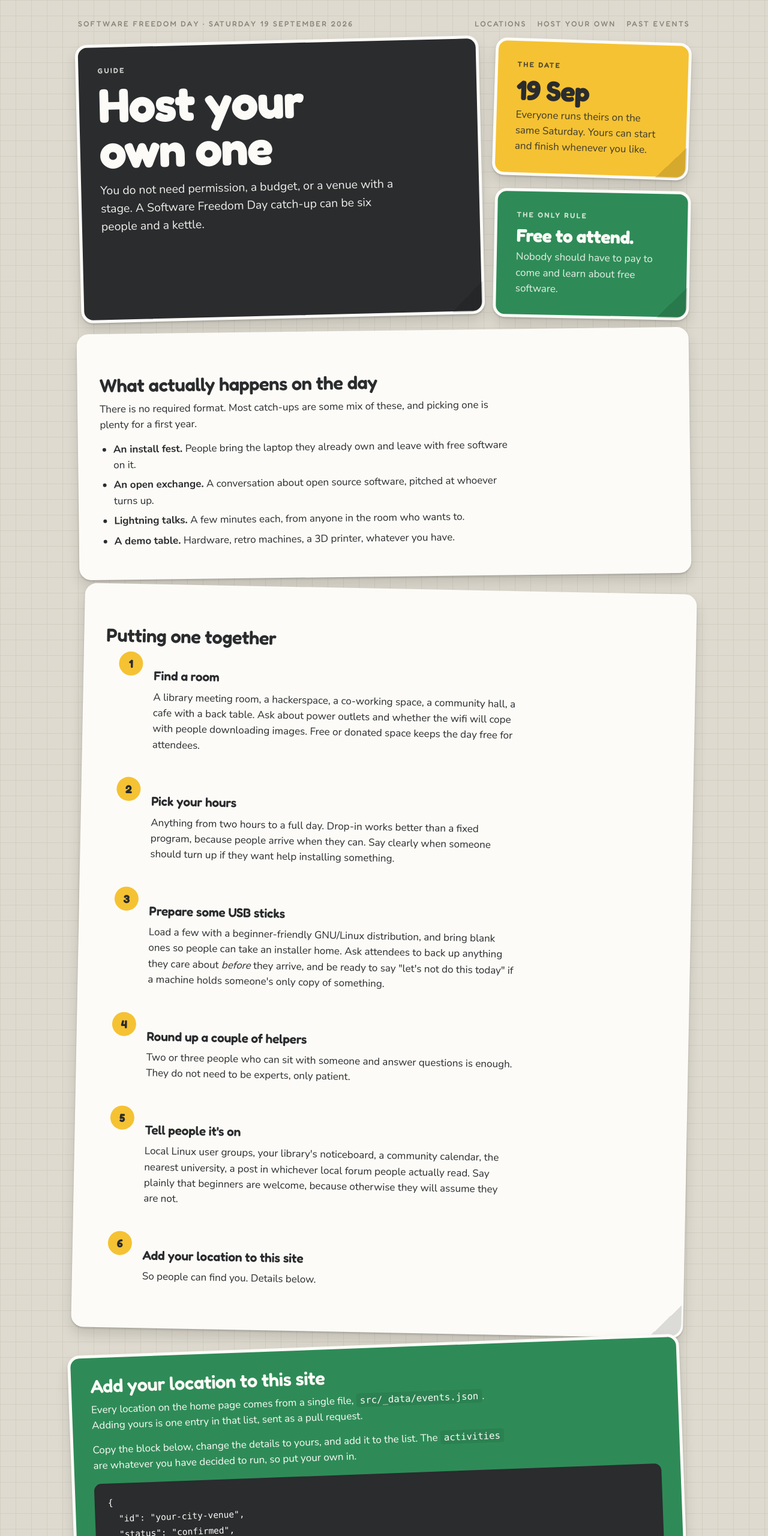
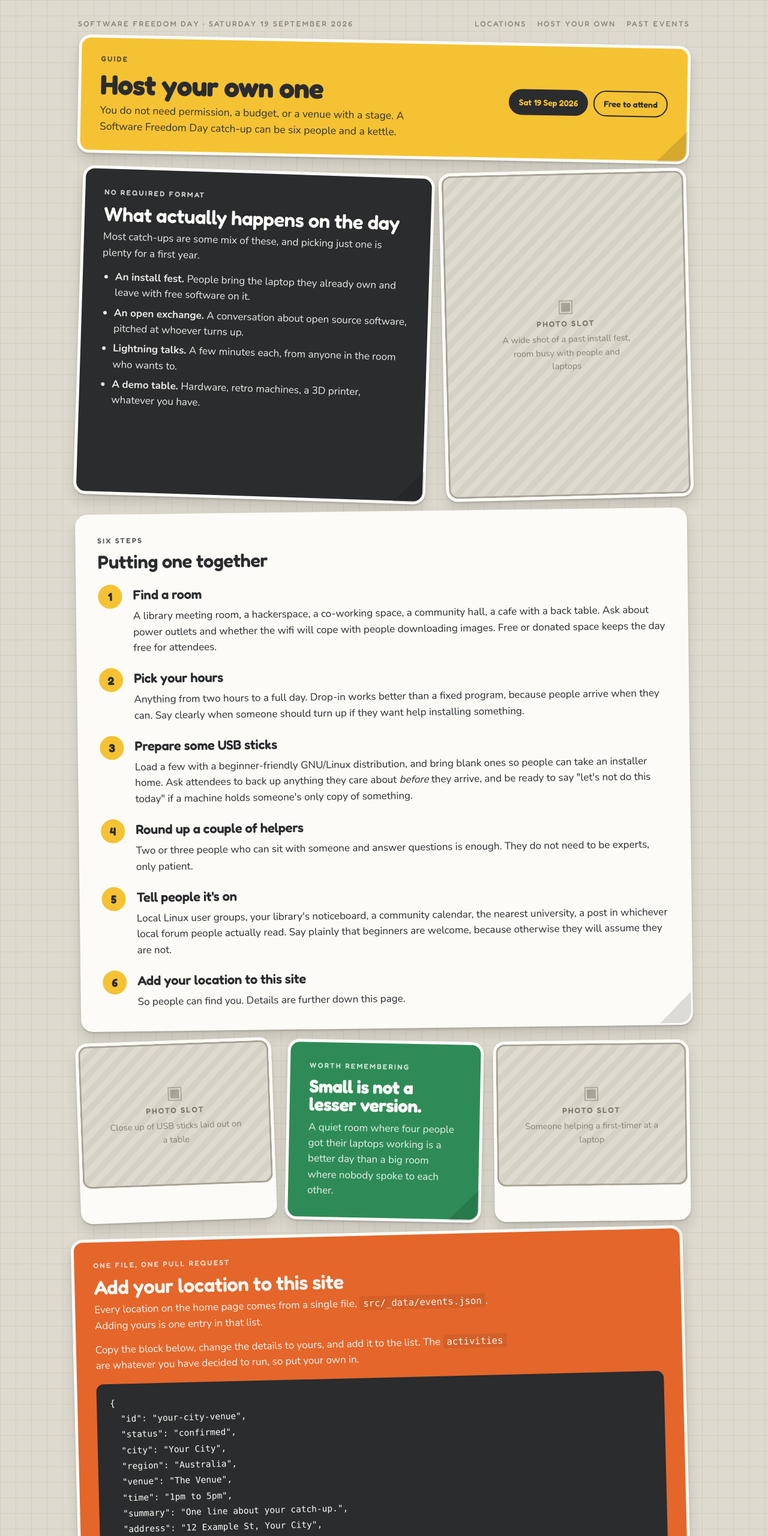
Before and after one commit to electron-workshop/software-freedom-day, an Eleventy site: page src/organise.njk in a window 1280 px wide. Shown: the top 2560 px of the page at 60% size. Built offline with nearby package versions, Linux system fonts and the light colour scheme; Eleventy itself is replaced by a stand-in of ours; files that its build step writes are made by us from their sources.

Commit message:
Restyles Host Your Own page and adds image slots. Contributes to #1
- Gives the host your own page its own look, distinct from the home page
  - Switches the sticker colours around, yellow hero instead of charcoal
  - Makes the guide heading smaller with a compact hero band
  - Uses asymmetric layouts on the guide so rows do not repeat the home page
  - Adds photo slot stickers, 2 on the home page and 4 on the guide
  - Adds src/assets/images/photos/ with a README on swapping placeholders
  - Removes the hover effect from stickers, only buttons react to hover
  - Ignores markdown inside src/assets so asset notes are not built as pages

```diff
--- a/src/assets/css/style.css
+++ b/src/assets/css/style.css
@@ -115,14 +115,6 @@ img { max-width: 100%; height: auto; }
   box-shadow:
     0 2px 3px rgba(0, 0, 0, 0.16),
     0 12px 22px rgba(0, 0, 0, 0.13);
-  transition: transform 0.18s ease, box-shadow 0.18s ease;
-}
-
-.st:hover {
-  transform: translateY(-3px) rotate(0deg) !important;
-  box-shadow:
-    0 4px 6px rgba(0, 0, 0, 0.18),
-    0 20px 34px rgba(0, 0, 0, 0.16);
 }
 
 .st--green  { background: var(--green);  color: var(--white); }
@@ -158,10 +150,74 @@ img { max-width: 100%; height: auto; }
   box-shadow: none;
   padding: 30px;
 }
-.st--blank:hover { transform: none !important; box-shadow: none; }
 .st--blank h2,
 .st--blank h3 { color: var(--muted-2); }
 .st--blank .st__body { color: var(--muted); }
+
+/* -------------------------------------------------------------
+   Photo stickers
+   Drop an <img> straight in and it fills the sticker. Leave the
+   .ph placeholder in place until there is a real photo.
+   ------------------------------------------------------------- */
+
+.st--photo { padding: 0; overflow: hidden; }
+
+.st--photo > img {
+  display: block;
+  width: 100%;
+  height: 100%;
+  object-fit: cover;
+  border-radius: 15px;
+}
+
+.st--photo figure { margin: 0; }
+.st--photo figcaption {
+  padding: 12px 16px 14px;
+  font-size: 14.5px;
+  color: var(--muted);
+  line-height: 1.4;
+}
+
+.ph {
+  aspect-ratio: 4 / 3;
+  display: grid;
+  place-content: center;
+  justify-items: center;
+  gap: 5px;
+  text-align: center;
+  padding: 20px;
+  border-radius: 15px;
+  color: var(--muted);
+  background-color: var(--backing);
+  background-image: repeating-linear-gradient(
+    135deg,
+    rgba(0, 0, 0, 0.045) 0 10px,
+    transparent 10px 20px
+  );
+  box-shadow: inset 0 0 0 3px var(--backing-3);
+}
+
+.ph--tall { aspect-ratio: 3 / 4; }
+.ph--wide { aspect-ratio: 16 / 9; }
+
+.ph__icon {
+  font-family: Fredoka, sans-serif;
+  font-size: 30px;
+  line-height: 1;
+  opacity: 0.55;
+}
+.ph__label {
+  font-family: Fredoka, sans-serif;
+  font-weight: 600;
+  font-size: 13px;
+  letter-spacing: 0.16em;
+  text-transform: uppercase;
+}
+.ph__hint {
+  font-size: 14.5px;
+  max-width: 26ch;
+  opacity: 0.9;
+}
 
 /* Hand-placed angles */
 .a1 { transform: rotate(-1.4deg); }
@@ -181,9 +237,13 @@ img { max-width: 100%; height: auto; }
 }
 .grid + .grid { margin-top: 20px; }
 
+.col-3  { grid-column: span 3; }
 .col-4  { grid-column: span 4; }
+.col-5  { grid-column: span 5; }
 .col-6  { grid-column: span 6; }
+.col-7  { grid-column: span 7; }
 .col-8  { grid-column: span 8; }
+.col-9  { grid-column: span 9; }
 .col-12 { grid-column: span 12; }
 
 .stack {
@@ -211,6 +271,38 @@ h1, h2, h3, h4, .punch, .mega, .btn, .lab {
 }
 
 .hero p { font-size: 19.5px; max-width: 42ch; opacity: 0.94; }
+
+/* Compact hero: a short wide band rather than a tall block, so the
+   guide page does not open the same way the home page does. */
+.hero--compact {
+  display: grid;
+  grid-template-columns: 1fr auto;
+  gap: 22px 36px;
+  align-items: center;
+  padding: 26px 32px;
+}
+.hero--compact h1 {
+  font-size: clamp(29px, 4.2vw, 46px);
+  line-height: 1;
+  margin-bottom: 7px;
+}
+.hero--compact p { font-size: 17.5px; max-width: 54ch; }
+
+.facts { display: flex; gap: 9px; flex-wrap: wrap; }
+.fact {
+  font-family: Fredoka, sans-serif;
+  font-weight: 600;
+  font-size: 14px;
+  white-space: nowrap;
+  padding: 9px 15px;
+  border: 2.5px solid currentColor;
+  border-radius: 999px;
+}
+.fact--solid {
+  background: var(--char);
+  color: var(--yellow);
+  border-color: var(--char);
+}
 
 .lab {
   display: block;
@@ -468,7 +560,8 @@ pre code { background: none; padding: 0; color: inherit; font-size: 14.5px; }
    ============================================================= */
 
 @media (max-width: 880px) {
-  .col-4, .col-6, .col-8, .stack { grid-column: span 12; }
+  .col-3, .col-4, .col-5, .col-6, .col-7, .col-8, .col-9, .stack { grid-column: span 12; }
+  .hero--compact { grid-template-columns: 1fr; }
   .st--circle {
     aspect-ratio: auto;
     border-radius: var(--radius);
@@ -489,8 +582,7 @@ pre code { background: none; padding: 0; color: inherit; font-size: 14.5px; }
 }
 
 @media (prefers-reduced-motion: reduce) {
-  .st { transition: none; }
-  .st:hover { transform: none !important; }
+  .btn { transition: none; }
 }
 
 @media print {
--- a/src/organise.njk
+++ b/src/organise.njk
@@ -5,35 +5,45 @@ title: "Host your own Software Freedom Day"
 description: "How to run your own Software Freedom Day catch-up on Saturday 19 September 2026. Pick a room, prepare some USB sticks, tell people it's on. A catch-up can be six people and a kettle."
 ---
 
+{#
+  IMAGE SLOTS
+  Anywhere you see a <div class="ph"> ... </div>, that is a placeholder.
+  To use a real photo, delete the whole .ph block and put an <img> in
+  its place, keeping the surrounding .st--photo sticker:
+
+      <div class="st st--photo a3 col-4">
+        <img src="/assets/images/photos/your-photo.jpg" alt="Describe the photo">
+      </div>
+
+  Add a caption by wrapping it in <figure> ... <figcaption>.
+  Photos live in src/assets/images/photos/.
+#}
+
 <div class="sheet">
 
+  {# ===================== COMPACT HERO (yellow, not charcoal) ===================== #}
   <div class="grid">
-    <div class="st st--dark st--peel a1 hero col-8">
+    <div class="st st--yellow st--peel a2 hero hero--compact col-12">
+      <div>
         <span class="lab">Guide</span>
-      <h1>Host your<br>own one</h1>
+        <h1>Host your own one</h1>
         <p>You do not need permission, a budget, or a venue with a stage. A Software Freedom Day catch-up can be six people and a kettle.</p>
       </div>
-
-    <div class="stack">
-      <div class="st st--yellow st--peel a4">
-        <span class="lab">The date</span>
-        <div class="mega">19 Sep</div>
-        <p class="st__body" style="margin-top:6px">Everyone runs theirs on the same Saturday. Yours can start and finish whenever you like.</p>
-      </div>
-      <div class="st st--green st--peel a2">
-        <span class="lab">The only rule</span>
-        <p class="punch">Free to attend.</p>
-        <p class="st__body" style="margin-top:8px">Nobody should have to pay to come and learn about free software.</p>
+      <div class="facts">
+        <span class="fact fact--solid">{{ site.dateShort }} 2026</span>
+        <span class="fact">Free to attend</span>
       </div>
     </div>
   </div>
 
+  {# ===================== WHAT HAPPENS + PHOTO ===================== #}
   <div class="grid">
-    <div class="st a3 col-12">
+    <div class="st st--dark st--peel a4 col-7">
+      <span class="lab">No required format</span>
+      <h2>What actually happens on the day</h2>
       <div class="prose">
-        <h2>What actually happens on the day</h2>
-        <p>There is no required format. Most catch-ups are some mix of these, and picking one is plenty for a first year.</p>
-        <ul>
+        <p style="opacity:.92">Most catch-ups are some mix of these, and picking just one is plenty for a first year.</p>
+        <ul style="margin-bottom:0;opacity:.92">
           <li><strong>An install fest.</strong> People bring the laptop they already own and leave with free software on it.</li>
           <li><strong>An open exchange.</strong> A conversation about open source software, pitched at whoever turns up.</li>
           <li><strong>Lightning talks.</strong> A few minutes each, from anyone in the room who wants to.</li>
@@ -41,12 +51,22 @@ description: "How to run your own Software Freedom Day catch-up on Saturday 19 S
         </ul>
       </div>
     </div>
+
+    {# IMAGE SLOT #}
+    <div class="st st--photo a1 col-5">
+      <div class="ph ph--tall">
+        <span class="ph__icon">&#9635;</span>
+        <span class="ph__label">Photo slot</span>
+        <span class="ph__hint">A wide shot of a past install fest, room busy with people and laptops</span>
+      </div>
+    </div>
   </div>
 
+  {# ===================== THE STEPS ===================== #}
   <div class="grid">
-    <div class="st st--peel a2 col-12">
-      <div class="prose">
-        <h2>Putting one together</h2>
+    <div class="st st--peel a3 col-12">
+      <span class="lab">Six steps</span>
+      <h2 style="font-family:Fredoka;font-weight:600;font-size:clamp(24px,3vw,31px);letter-spacing:-.015em;margin-bottom:22px">Putting one together</h2>
 
       <ol class="steps">
         <li>
@@ -71,19 +91,47 @@ description: "How to run your own Software Freedom Day catch-up on Saturday 19 S
         </li>
         <li>
           <h3>Add your location to this site</h3>
-            <p>So people can find you. Details below.</p>
+          <p>So people can find you. Details are further down this page.</p>
         </li>
       </ol>
     </div>
   </div>
+
+  {# ===================== TWO PHOTOS + PULL QUOTE ===================== #}
+  <div class="grid">
+    {# IMAGE SLOT #}
+    <div class="st st--photo a5 col-4">
+      <div class="ph">
+        <span class="ph__icon">&#9635;</span>
+        <span class="ph__label">Photo slot</span>
+        <span class="ph__hint">Close up of USB sticks laid out on a table</span>
+      </div>
     </div>
 
+    <div class="st st--green st--peel a2 col-4">
+      <span class="lab">Worth remembering</span>
+      <p class="punch">Small is not a lesser version.</p>
+      <p class="st__body" style="margin-top:10px">A quiet room where four people got their laptops working is a better day than a big room where nobody spoke to each other.</p>
+    </div>
+
+    {# IMAGE SLOT #}
+    <div class="st st--photo a3 col-4">
+      <div class="ph">
+        <span class="ph__icon">&#9635;</span>
+        <span class="ph__label">Photo slot</span>
+        <span class="ph__hint">Someone helping a first-timer at a laptop</span>
+      </div>
+    </div>
+  </div>
+
+  {# ===================== ADD YOUR LOCATION (orange) ===================== #}
   <div class="grid">
-    <div class="st st--green st--peel a5 col-12">
+    <div class="st st--orange st--peel a1 col-12">
+      <span class="lab">One file, one pull request</span>
+      <h2>Add your location to this site</h2>
       <div class="prose">
-        <h2 style="margin-top:0">Add your location to this site</h2>
-        <p>Every location on the home page comes from a single file, <code>src/_data/events.json</code>. Adding yours is one entry in that list, sent as a pull request.</p>
-        <p>Copy the block below, change the details to yours, and add it to the list. The <code>activities</code> are whatever you have decided to run, so put your own in.</p>
+        <p style="opacity:.95">Every location on the home page comes from a single file, <code>src/_data/events.json</code>. Adding yours is one entry in that list.</p>
+        <p style="opacity:.95">Copy the block below, change the details to yours, and add it to the list. The <code>activities</code> are whatever you have decided to run, so put your own in.</p>
       </div>
 
       <pre><code>{
@@ -109,7 +157,7 @@ description: "How to run your own Software Freedom Day catch-up on Saturday 19 S
 }</code></pre>
 
       <div class="prose">
-        <p style="margin-bottom:0">Only <code>id</code>, <code>city</code> and <code>venue</code> are really needed. Everything else is optional and simply will not render if you leave it out. If a pull request is not your thing, email the details instead and we will add them for you.</p>
+        <p style="margin-bottom:0;opacity:.95">Only <code>id</code>, <code>city</code> and <code>venue</code> are really needed. Everything else is optional and simply will not render if you leave it out. If a pull request is not your thing, email the details instead and we will add them for you.</p>
       </div>
 
       <div class="acts">
@@ -119,11 +167,12 @@ description: "How to run your own Software Freedom Day catch-up on Saturday 19 S
     </div>
   </div>
 
+  {# ===================== ON THE DAY / CONDUCT ===================== #}
   <div class="grid">
-    <div class="st st--peel a1 col-6">
+    <div class="st st--blank a4 col-5">
+      <span class="lab">On the day</span>
       <div class="prose">
-        <h2 style="margin-top:0">On the day</h2>
-        <ul style="margin-bottom:0">
+        <ul style="margin:8px 0 0 22px">
           <li>Put a sign on the door. People do get lost.</li>
           <li>Greet everyone who walks in, especially anyone hovering.</li>
           <li>Have a table for people who just want to watch.</li>
@@ -132,20 +181,23 @@ description: "How to run your own Software Freedom Day catch-up on Saturday 19 S
       </div>
     </div>
 
-    <div class="st st--orange st--peel a4 col-6">
-      <div class="prose">
-        <h2 style="margin-top:0">Look after people</h2>
-        <p>Every event under the Software Freedom Day banner follows the same code of conduct. Read it before the day and make sure your helpers know who to raise a problem with.</p>
-        <p style="margin-bottom:0"><a href="{{ site.contact.codeOfConductUrl }}">{{ site.contact.codeOfConductText }}</a></p>
+    <div class="st st--dark st--peel a3 col-7">
+      <span class="lab">Look after people</span>
+      <h3>Everyone follows the same code of conduct</h3>
+      <p class="st__body" style="max-width:56ch">Read it before the day and make sure your helpers know who to raise a problem with. It applies to every event under the Software Freedom Day banner, including yours.</p>
+      <div class="acts">
+        <a class="btn btn--outline" href="{{ site.contact.codeOfConductUrl }}">{{ site.contact.codeOfConductText }}</a>
       </div>
     </div>
   </div>
 
+  {# ===================== ASK ===================== #}
   <div class="grid">
-    <div class="st st--blank a3 col-12">
-      <div class="prose">
-        <h2 style="margin-top:0">Still not sure?</h2>
-        <p style="margin-bottom:0">Email <a href="mailto:{{ site.contact.email }}">{{ site.contact.email }}</a> and ask. Somebody who has run one before will talk it through with you, and would rather do that than have you not run one at all.</p>
+    <div class="st st--yellow st--peel a5 col-12">
+      <h3>Still not sure?</h3>
+      <p class="st__body" style="max-width:64ch">Email us and ask. Somebody who has run one before will talk it through with you, and would much rather do that than have you not run one at all.</p>
+      <div class="acts">
+        <a class="btn btn--primary" href="mailto:{{ site.contact.email }}">{{ site.contact.email }}</a>
       </div>
     </div>
   </div>
```
Also changed, not shown: src/index.njk (+35 -0 lines), .eleventy.js, src/assets/images/photos/README.md (added). Lines whose indentation alone changed are shown as unchanged.
